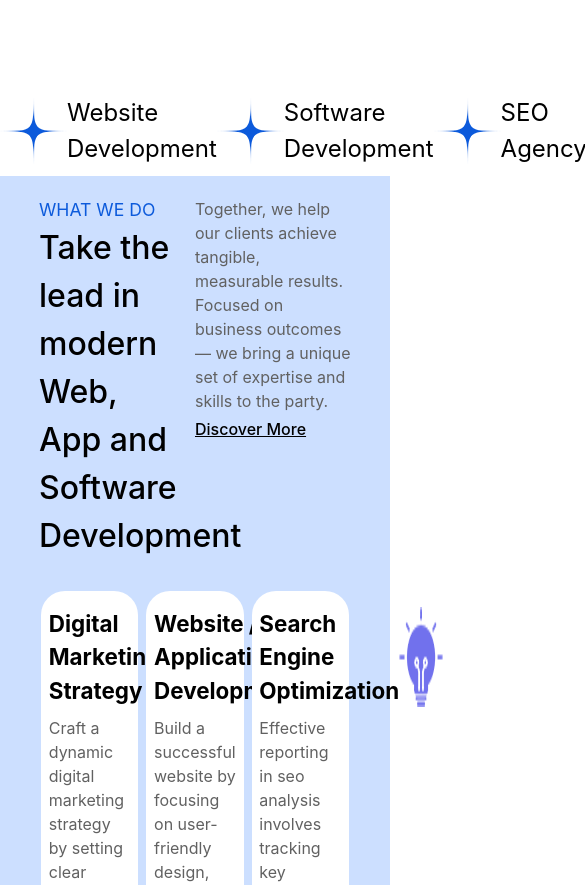
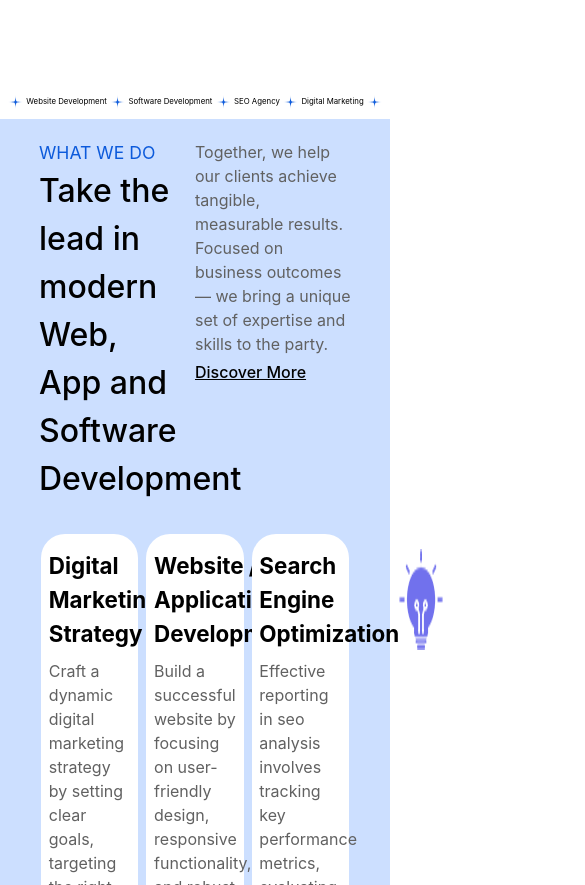
Before and after one commit to aayushaa-ghimire/Vividify, a React (Vite) app: page / in a window 390 px wide. Shown: the part 920-1805 px from the top of the page, 585 px wide, since content can reach past the window. Built offline with nearby package versions, Linux system fonts and the light colour scheme.

Commit message:
Added responsiveness in animated text

```diff
--- a/src/Components/AnimatedText.jsx
+++ b/src/Components/AnimatedText.jsx
@@ -1,19 +1,48 @@
+// import React from 'react'
+
+// function AnimatedText() {
+//   return (
+//     <>
+//     <div className='bg-[url("../../public/marquree-bg.png")] mt-[10vw]'>
+//         <div className='flex justify-between items-center py-[2.48vw] '>
+//             <img src="../../public/marquee-star.png" alt="star" />
+//             <p className='font-normal text-[1.5rem]'>Website Development</p>
+//             <img src="../../public/marquee-star.png" alt="star" />
+//             <p className='font-normal text-[1.5rem]'>Software Development</p>
+//             <img src="../../public/marquee-star.png" alt="star" />
+//             <p className='font-normal text-[1.5rem]'>SEO Agency</p>
+//             <img src="../../public/marquee-star.png" alt="star" />
+//             <p className='font-normal text-[1.5rem]'>Digital Marketing</p>
+//             <img src="../../public/marquee-star.png" alt="star" />
+//         </div>
+//     </div>
+//     </>
+//   )
+// }
+
+// export default AnimatedText
+
+
 import React from 'react'
 
 function AnimatedText() {
   return (
     <>
     <div className='bg-[url("../../public/marquree-bg.png")] mt-[10vw]'>
-        <div className='flex justify-between items-center py-[2.48vw] '>
-            <img src="../../public/marquee-star.png" alt="star" />
-            <p className='font-normal text-[1.5rem]'>Website Development</p>
-            <img src="../../public/marquee-star.png" alt="star" />
-            <p className='font-normal text-[1.5rem]'>Software Development</p>
-            <img src="../../public/marquee-star.png" alt="star" />
-            <p className='font-normal text-[1.5rem]'>SEO Agency</p>
-            <img src="../../public/marquee-star.png" alt="star" />
-            <p className='font-normal text-[1.5rem]'>Digital Marketing</p>
-            <img src="../../public/marquee-star.png" alt="star" />
+        <div className='flex justify-between items-center py-[2.48vw] px-2'>
+            <img src="../../public/marquee-star.png" alt="star" className='w-[3vw] min-w-[15px]' />
+            <p className='font-normal text-[2vw] md:text-[1.5rem] whitespace-nowrap'>Website Development</p>
+
+            <img src="../../public/marquee-star.png" alt="star" className='w-[3vw] min-w-[15px]' />
+            <p className='font-normal text-[2vw] md:text-[1.5rem] whitespace-nowrap'>Software Development</p>
+
+            <img src="../../public/marquee-star.png" alt="star" className='w-[3vw] min-w-[15px]' />
+            <p className='font-normal text-[2vw] md:text-[1.5rem] whitespace-nowrap'>SEO Agency</p>
+
+            <img src="../../public/marquee-star.png" alt="star" className='w-[3vw] min-w-[15px]' />
+            <p className='font-normal text-[2vw] md:text-[1.5rem] whitespace-nowrap'>Digital Marketing</p>
+
+            <img src="../../public/marquee-star.png" alt="star" className='w-[3vw] min-w-[15px]' />
         </div>
     </div>
     </>
```
